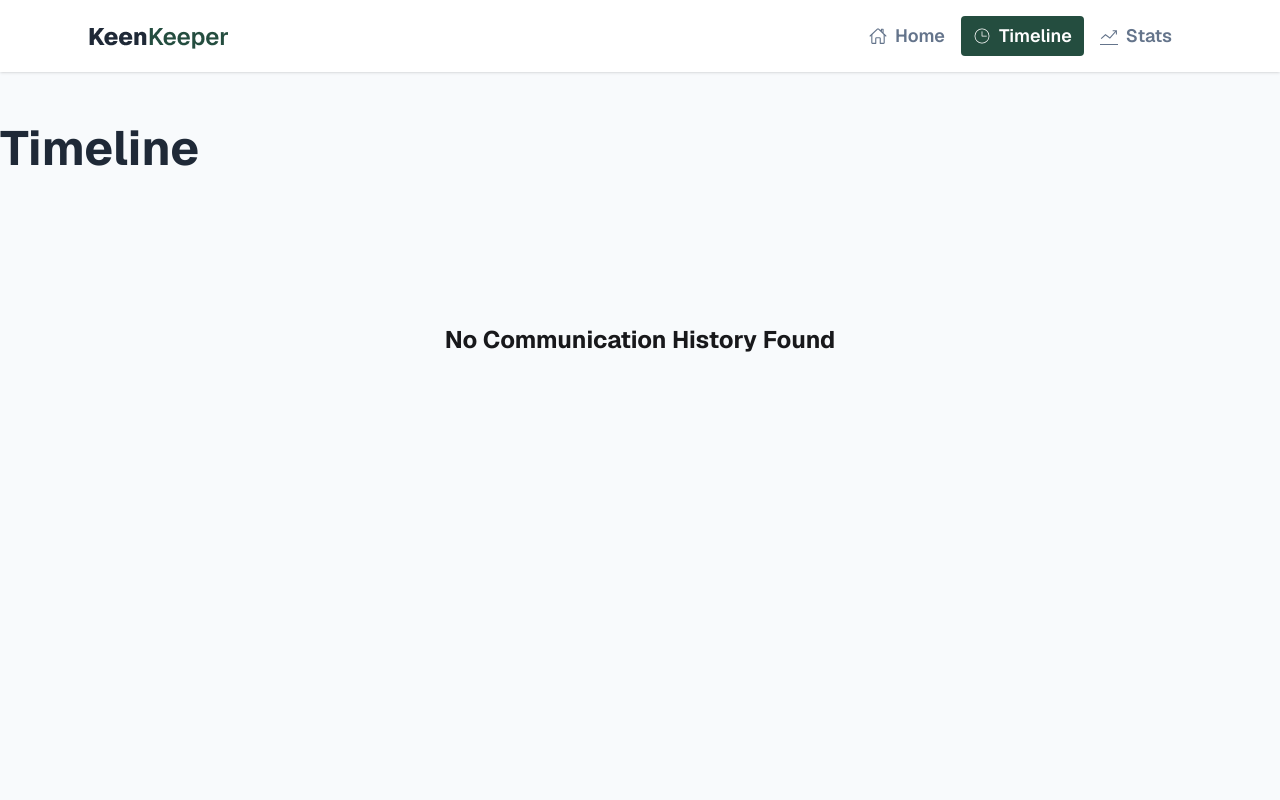
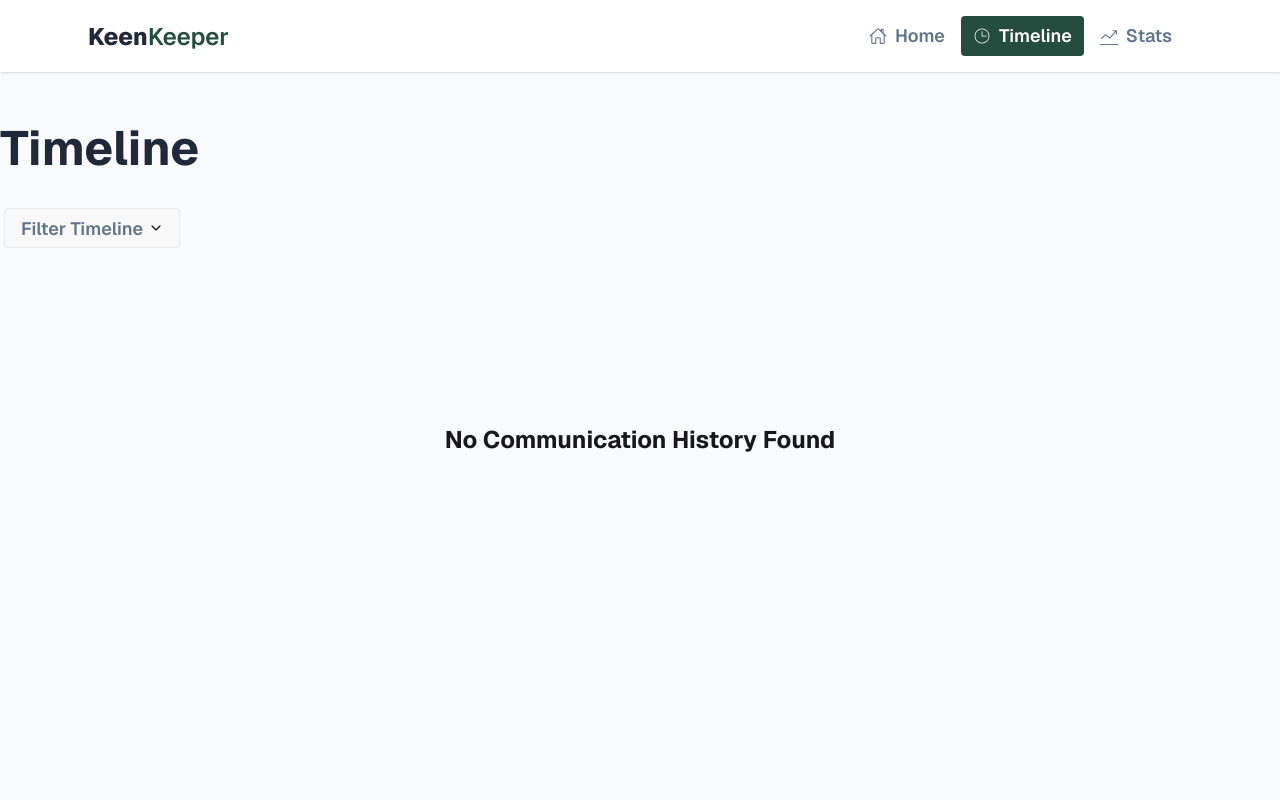
Before and after one commit to shawon2911/B13-A7-KeenKeeper, a React (Vite) app: page /timeline in a window 1280 px wide. Shown: the top 800 px of the page. Built offline with nearby package versions, Linux system fonts and the light colour scheme.

Commit message:
filter history part complete

```diff
--- a/src/Pages/Timeline/Timeline.jsx
+++ b/src/Pages/Timeline/Timeline.jsx
@@ -1,25 +1,68 @@
-import React, { useContext } from 'react';
-import { FriendsContext } from '../../Components/Context/FriendsProvider';
-import HistoryCard from './HistoryCard';
+import React, { useContext, useState } from "react";
+import { FriendsContext } from "../../Components/Context/FriendsProvider";
+import HistoryCard from "./HistoryCard";
+import { IoIosArrowDown } from "react-icons/io";
 
 const Timeline = () => {
-    const {selectedFriend} = useContext(FriendsContext);
-    // console.log(selectedFriend );
+  const { selectedFriend } = useContext(FriendsContext);
+  // console.log(selectedFriend );
+  const [sortingType, setSortingType] = useState("");
+  let filteredFriend = selectedFriend;
 
+  if(sortingType === "call"){
+    filteredFriend = selectedFriend.filter(c => c.type === "call");
+  }
+  else if(sortingType === "text"){
+    filteredFriend = selectedFriend.filter(t => t.type === "text");
+  }
+  if(sortingType === "video"){
+    filteredFriend = selectedFriend.filter(v => v.type === "video");
+  }
 
-    return (
-        <div className='bg-[#F8FAFC] min-h-screen'>
-           <div className='max-w-7xl mx-auto py-10'>
-            <h2 className='font-bold text-[48px] text-[#1F2937] px-4 md:px-0'>Timeline</h2>
-            {
-                selectedFriend.length === 0 ?
-                 <h2 className='font-bold text-2xl text-center pt-35'>No Communication History Found</h2> :
-                 selectedFriend.map(friend => <HistoryCard key={friend.id} friend={friend}></HistoryCard>)
-            }
+  return (
+    <div className="bg-[#F8FAFC] min-h-screen">
+      <div className="max-w-7xl mx-auto py-10">
+        <h2 className="font-bold text-[48px] text-[#1F2937] px-4 md:px-0">
+          Timeline
+        </h2>
 
-           </div>
+        <div className="dropdown dropdown-start mt-5 mb-8">
+          <div tabIndex={0} role="button" className="btn m-1">
+           <h4 className="text-[18px] text-[#64748B]">Filter Timeline</h4>
+           <IoIosArrowDown />
+
+          </div>
+          <ul
+            tabIndex="-1"
+            className="dropdown-content menu bg-base-100 rounded-box z-1 w-52 p-2 shadow-sm"
+          >
+            <li onClick={()=> setSortingType("")}>
+              <a>All</a>
+            </li>
+            <li onClick={()=> setSortingType("call")}>
+              <a>Call</a>
+            </li>
+            <li onClick={()=> setSortingType("text")}>
+              <a>Text</a>
+            </li>
+            <li onClick={()=> setSortingType("video")}>
+              <a>Video</a>
+            </li>
+          </ul>
         </div>
-    );
+
+        {filteredFriend.length === 0 ? (
+          <h2 className="font-bold text-2xl text-center pt-35">
+            No Communication History Found
+          </h2>
+        ) : (
+          filteredFriend.map((friend) => (
+            <HistoryCard key={friend.id} friend={friend} ></HistoryCard>
+          ))
+        )}
+      </div>
+    </div>
+  );
 };
 
 export default Timeline;
```
Also changed, not shown: src/Pages/Timeline/HistoryCard.jsx (+6 -2 lines).
